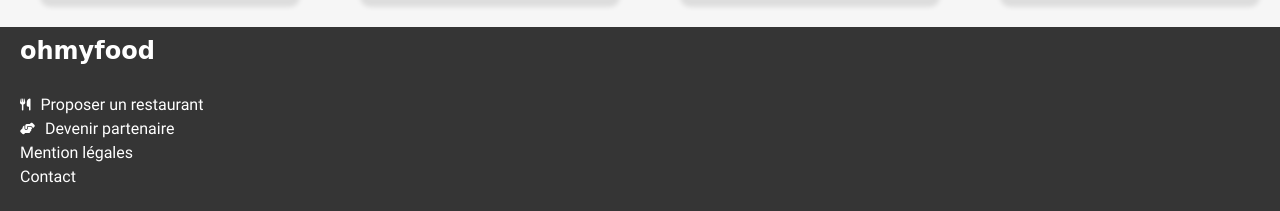
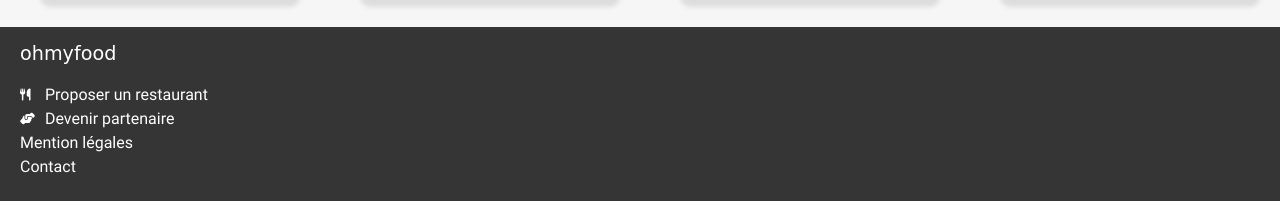
Before and after one commit to AdrienPinheiro/AdrienPinheiro.Ohmyfood, a website: page index.html in a window 1280 px wide. Shown: the part 759-970 px from the top of the page. Drawn offline with Linux system fonts and the light colour scheme; a web font is replaced by a local one.

Commit message:
footer arranger dans les détail

```diff
--- a/scss/layout/_footer.scss
+++ b/scss/layout/_footer.scss
@@ -4,8 +4,10 @@
     height: auto;
     h2{
         font-family: $shrikhand;
-        padding: 10px 20px;
-        margin: 0;
+        padding-left: 20px;
+        padding-top: 15px;
+        font-size: 1.2em;
+        font-weight: normal;
     }
     ul{
         margin: 0;
@@ -23,6 +25,7 @@
             & i{
                 padding-right: 10px;
                 font-size: 12px;
+                width: 15px;
                 line-height: 19px;
             }
 
```
Also changed, not shown: css/styles.css, css/styles.min.css, 2 other files.
